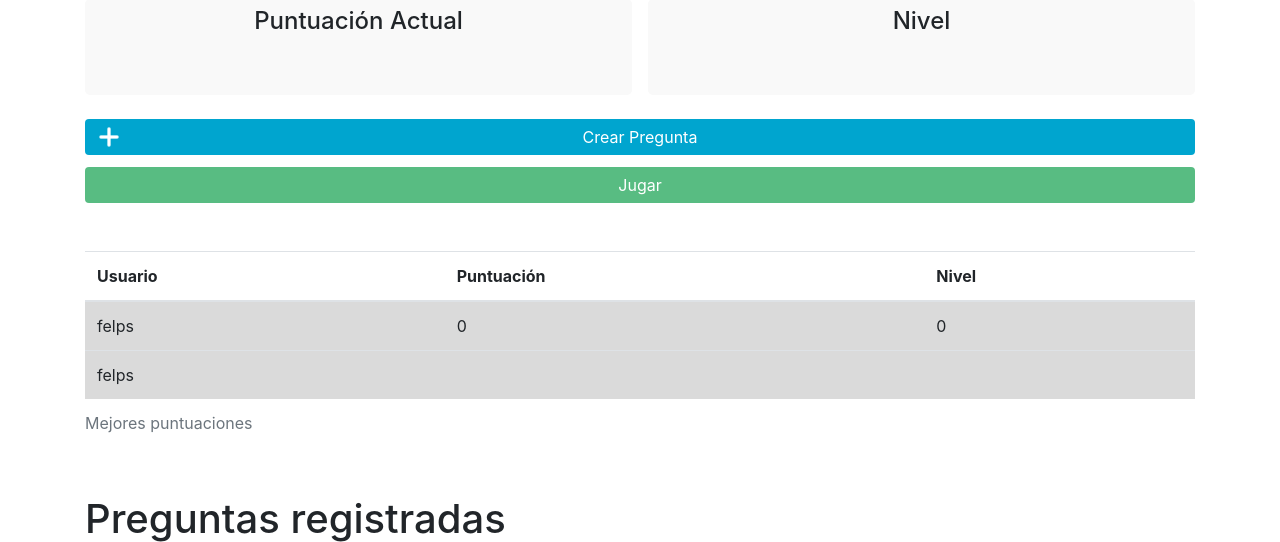
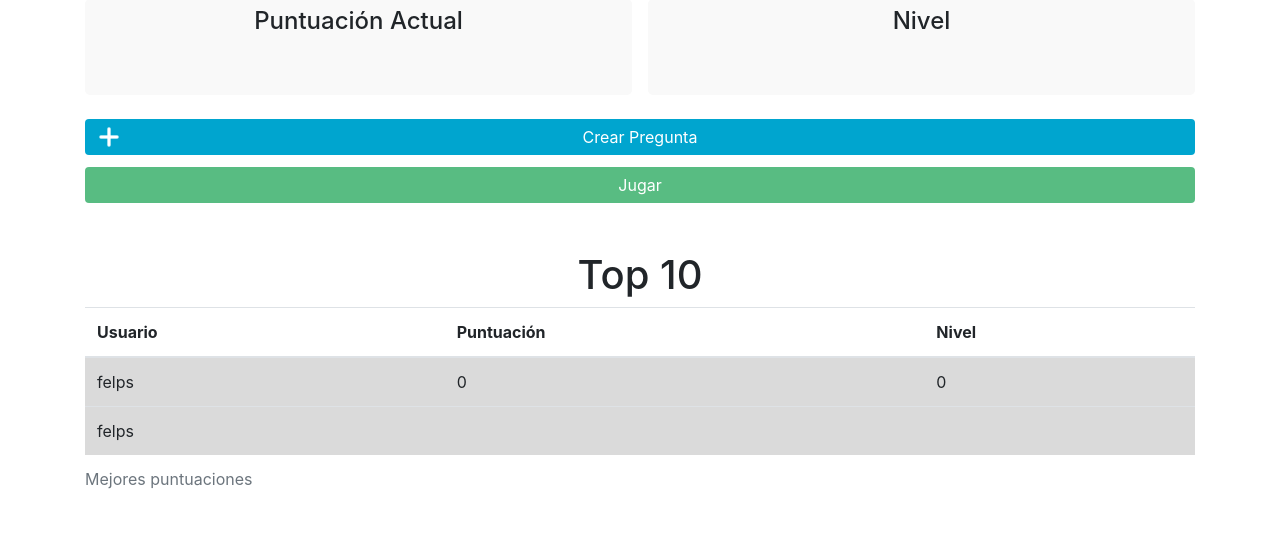
Before and after one commit to Fel-Bv/JuegoTrivia, a Django app: page / in a window 1280 px wide. Shown: the part 349-891 px from the top of the page. Run offline with Django 4.2, Linux system fonts and the light colour scheme; a user stored in the database is signed in; data comes from the database, SQL or seed files in the repository; some libraries are stand-ins or nearby versions.

Commit message:
Actualización IU

```diff
--- a/templates/trivia/tabla_puntuacion.html
+++ b/templates/trivia/tabla_puntuacion.html
@@ -1,4 +1,8 @@
 {% load i18n %}
+
+<h1 class="col-12 text-center">
+    {% trans 'Top 10' %}
+</h1>
 
 <table class="table table-hover">
     <caption>
--- a/templates/trivia/tablero_puntuacion.html
+++ b/templates/trivia/tablero_puntuacion.html
@@ -4,10 +4,6 @@
 
 {% block contenido %}
     <div class="container">
-        <h1 class="col-12 text-center">
-            {% trans 'Top 10' %}
-        </h1>
-
         {% include 'trivia/tabla_puntuacion.html' %}
 
         <a class="btn btn-primary btn-block" href="/jugar">Jugar</a>
```
